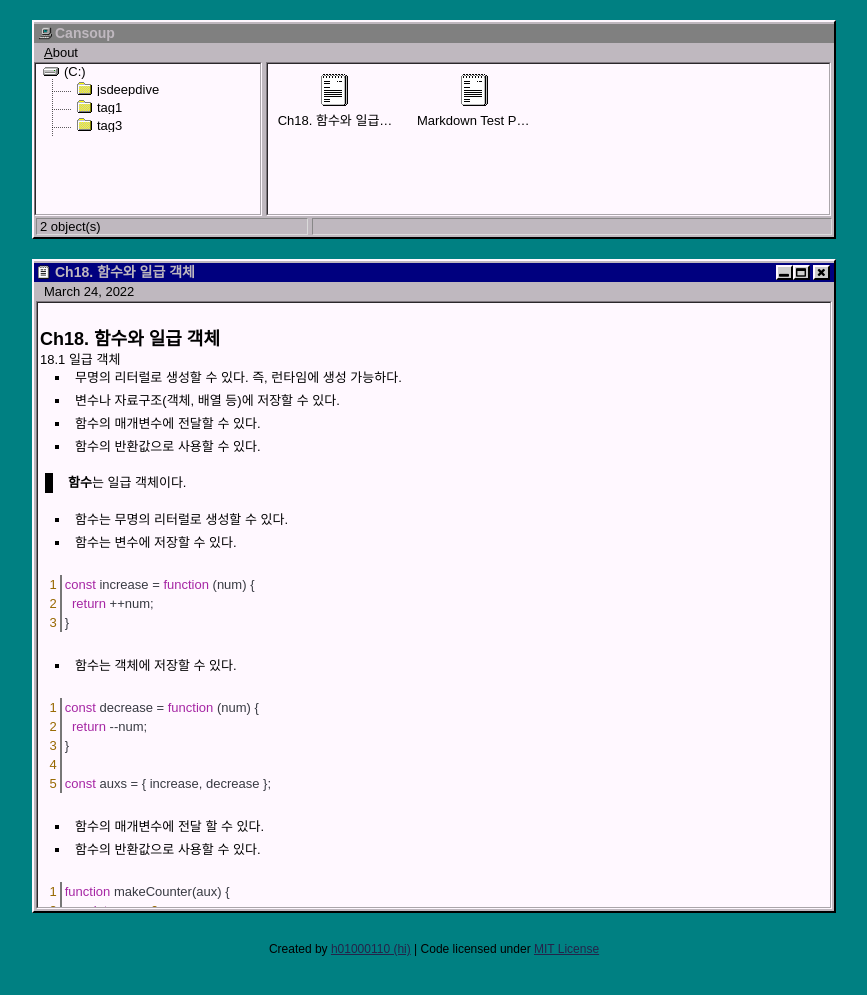
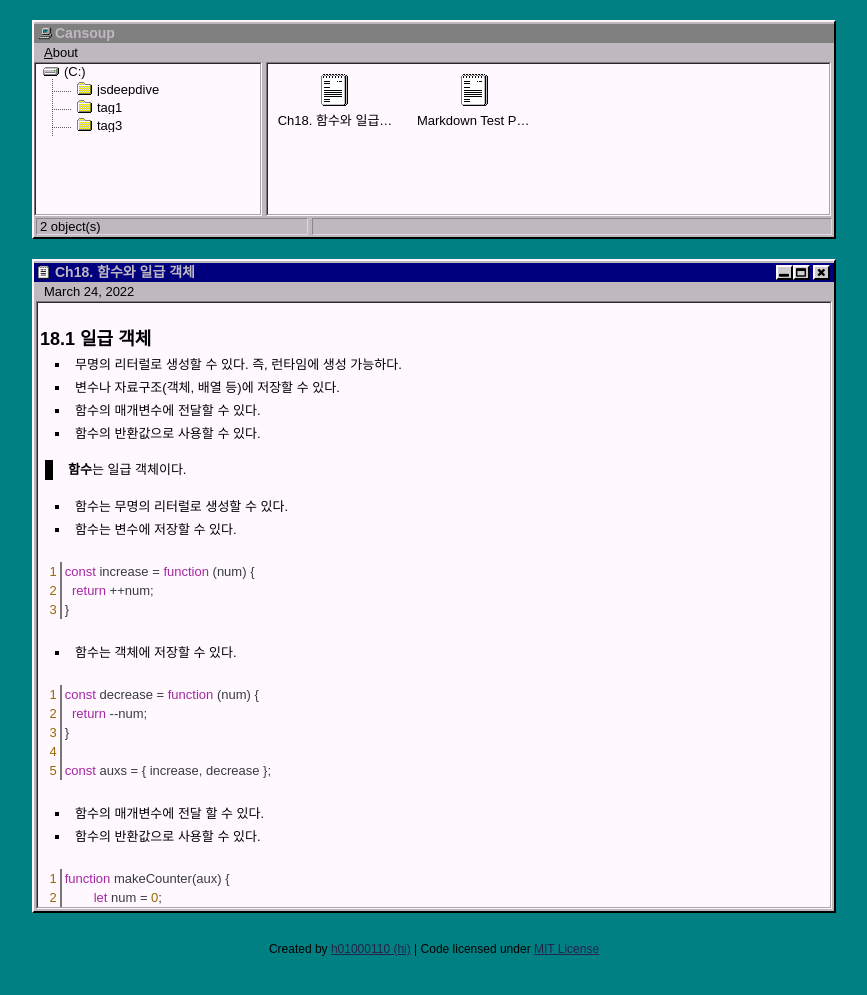
Before and after one commit to cansoup/cansoup.github.io, a Jekyll site: the page built from _posts/2022-03-24-ch18-함수와-일급-객체.md, in a window 1280 px wide. Shown: the top 995 px of the page, without its empty margins (206-1073 px from the left). Built offline with Jekyll 4.4.1, drawn with Linux system fonts in a browser that asks for light colours.

Commit message:
FIX: layout

````diff
--- a/_posts/2022-03-24-ch18-함수와-일급-객체.md
+++ b/_posts/2022-03-24-ch18-함수와-일급-객체.md
@@ -4,9 +4,7 @@ title: "Ch18. 함수와 일급 객체"
 tags: jsdeepdive
 ---
 
-## Ch18. 함수와 일급 객체
-
-### 18.1 일급 객체
+## 18.1 일급 객체
 
 - 무명의 리터럴로 생성할 수 있다. 즉, 런타임에 생성 가능하다.
 - 변수나 자료구조(객체, 배열 등)에 저장할 수 있다.
@@ -52,22 +50,22 @@ function makeCounter(aux) {
 
 ```javascript
 const increaser = makeCounter(auxs.increase);
-console.log(increaser); // 1
-console.log(increaser); // 2
+console.log(increaser); /* 1 */
+console.log(increaser); /* 2 */
 
 const decreaser = makeCounter(auxs.decrease);
-console.log(decreaser); // -1
+console.log(decreaser); /* -1 */
 ```
 
-Q. increaser와 decreaser는 서로 다른 것을 참조하고 있는가?
+> Q. increaser와 decreaser는 서로 다른 것을 참조하고 있는가?
 
-### 18.2 함수 객체의 프로퍼티
+## 18.2 함수 객체의 프로퍼티
 
 함수는 일반 객체에는 없는 고유의 프로퍼티를 소유한다.
 
-- 함수 객체 고유의 프로퍼티 : `arguments`, `caller`, `length`,  `name`, `prototype`
-- `__proto__` 는  Object.prototype 객체의 접근자 프로퍼티이다.
-`square()` 는 Object.prototype 객체로부터 `__proto__` 접근자 프로퍼티를 상속받는다.
+- 함수 객체 고유의 프로퍼티 : **arguments**, **caller**, **length**,  **name**, **prototype**
+- **__proto__** 는  Object.prototype 객체의 접근자 프로퍼티이다.
+**square()** 는 Object.prototype 객체로부터 `__proto__` 접근자 프로퍼티를 상속받는다.
 1. arguments 프로퍼티
     - arguments 객체
         - 함수 호출 시 전달된 인수들의 정보를 담고 있는 순회 가능한 `유사 배열 객체`
````
